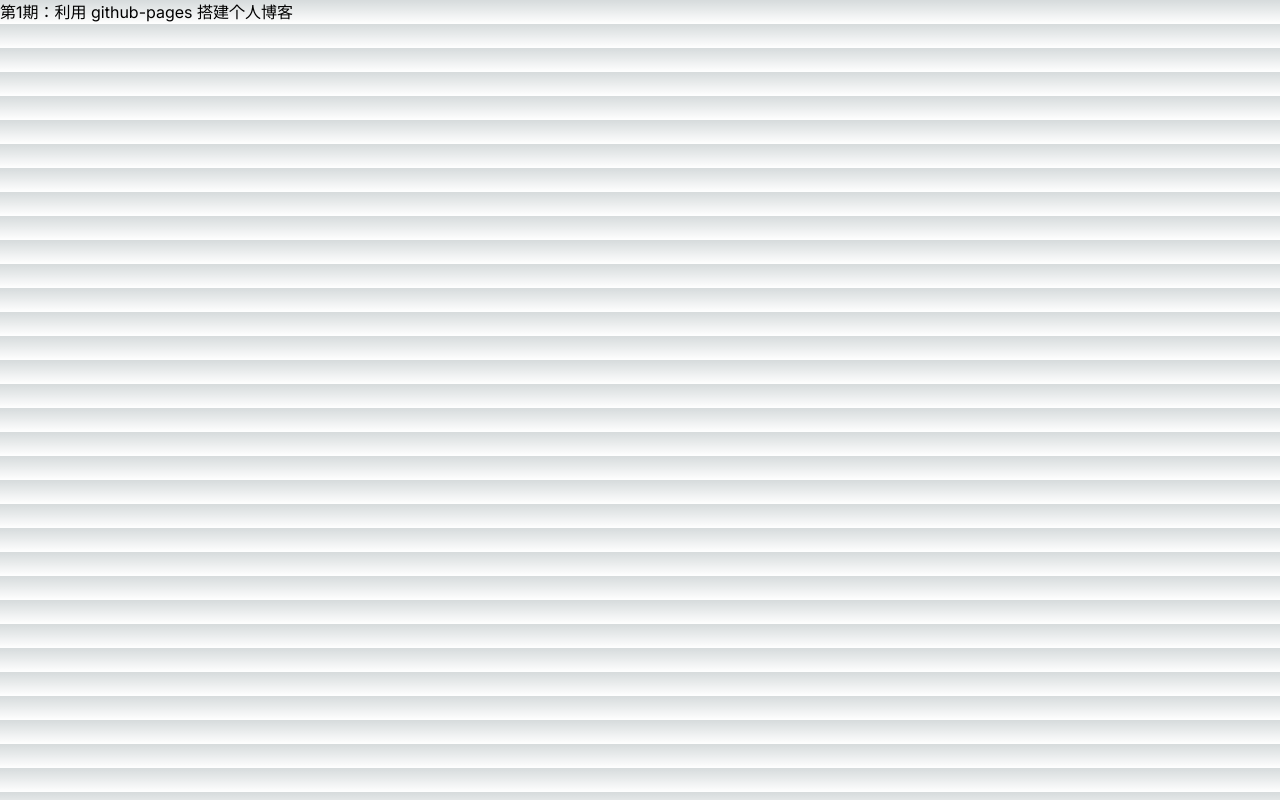
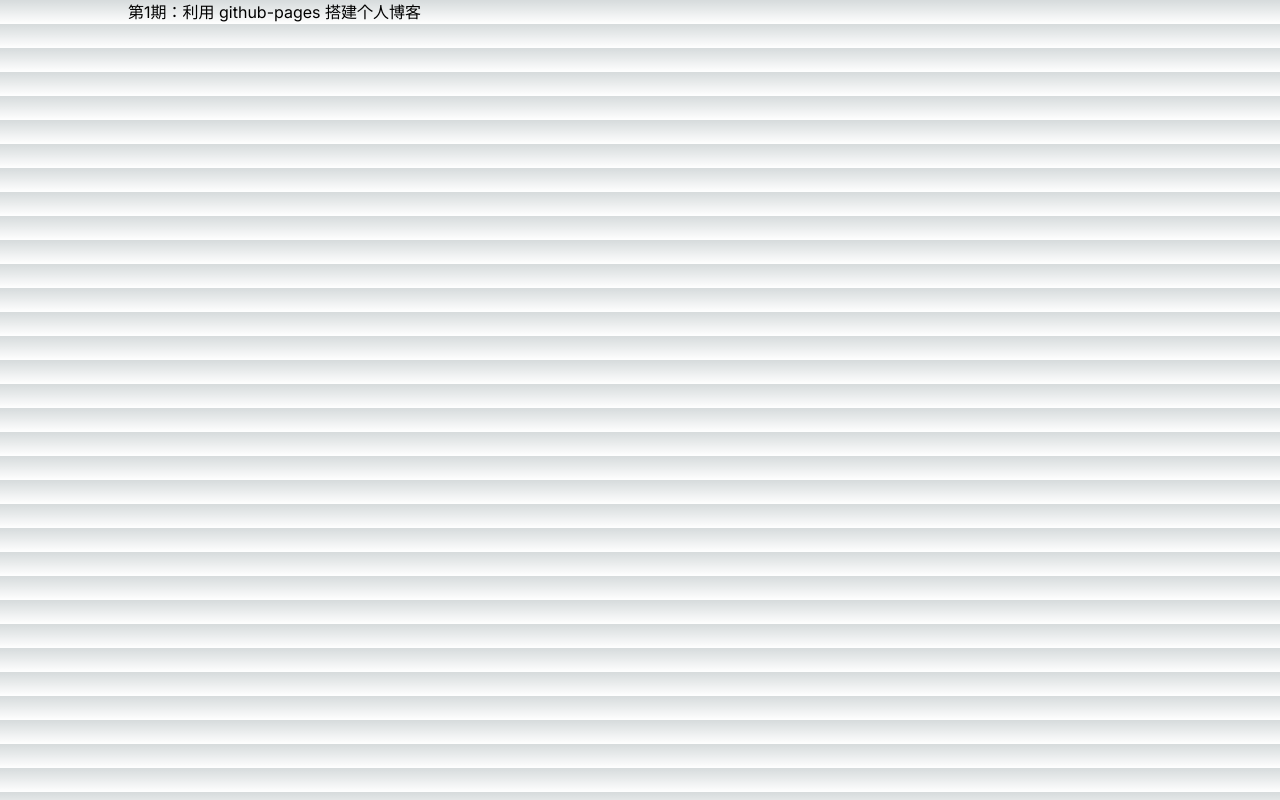
Before and after one commit to r2099c2/r2099c2.github.io, a Next.js app: page / in a window 1280 px wide. Built offline with nearby package versions, Linux system fonts and the light colour scheme.

Commit message:
style: 不知道该怎么下手 tailwinds

```diff
--- a/app/page.tsx
+++ b/app/page.tsx
@@ -5,7 +5,7 @@ export default async function Home() {
   console.log('🚀 ~ Home ~ posts:', posts);
 
   return (
-    <main>
+    <main className="mx-auto max-w-3xl px-4 sm:px-6 xl:max-w-5xl xl:px-0">
       {/* 列表 */}
       <ul>
         {posts.map((post) => (
```
